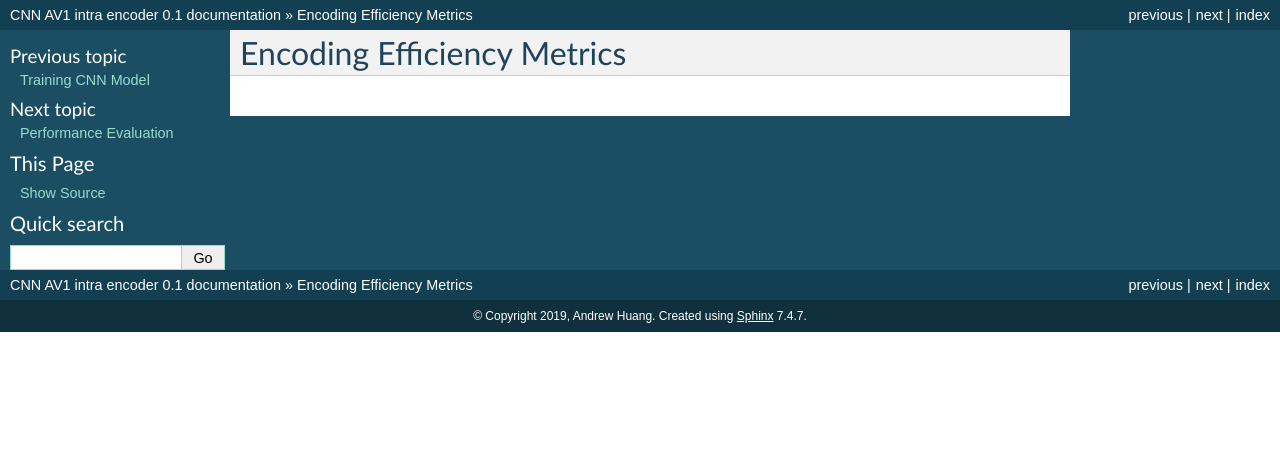
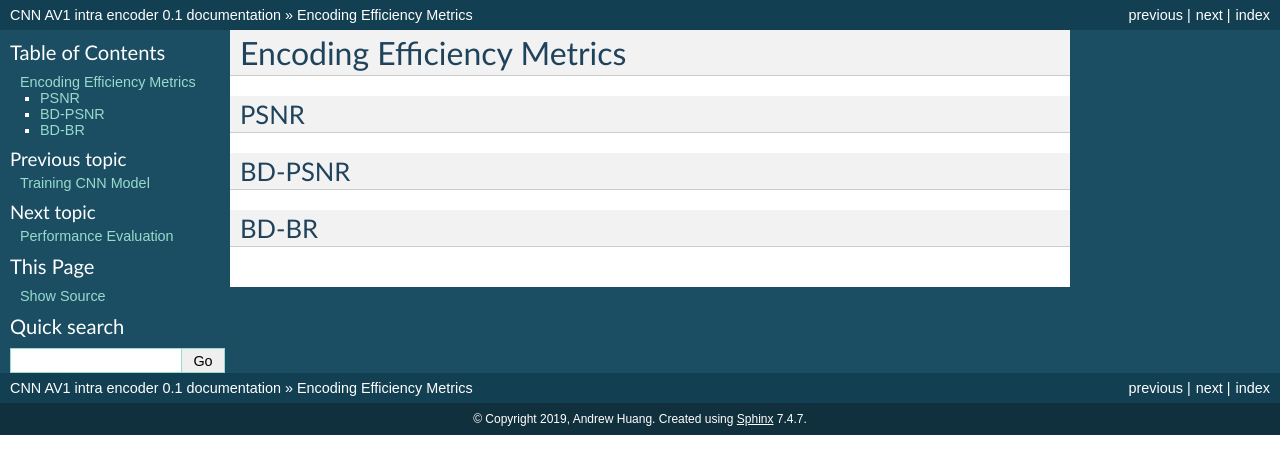
Before and after one commit to epadam/CNN-AV1-intra-encoder, a Sphinx documentation site: the page built from source/metrics.rst, in a window 1280 px wide. Shown: the top 474 px of the page. Built offline with Sphinx 7.4.7, drawn with Linux system fonts in a browser that asks for light colours.

Commit message:
Update metrics.rst

```diff
--- a/source/metrics.rst
+++ b/source/metrics.rst
@@ -1,3 +1,17 @@
 
 Encoding Efficiency Metrics
 ==========================================
+
+--------
+PSNR
+--------
+
+
+--------
+BD-PSNR
+--------
+
+
+-------
+BD-BR
+-------
```
